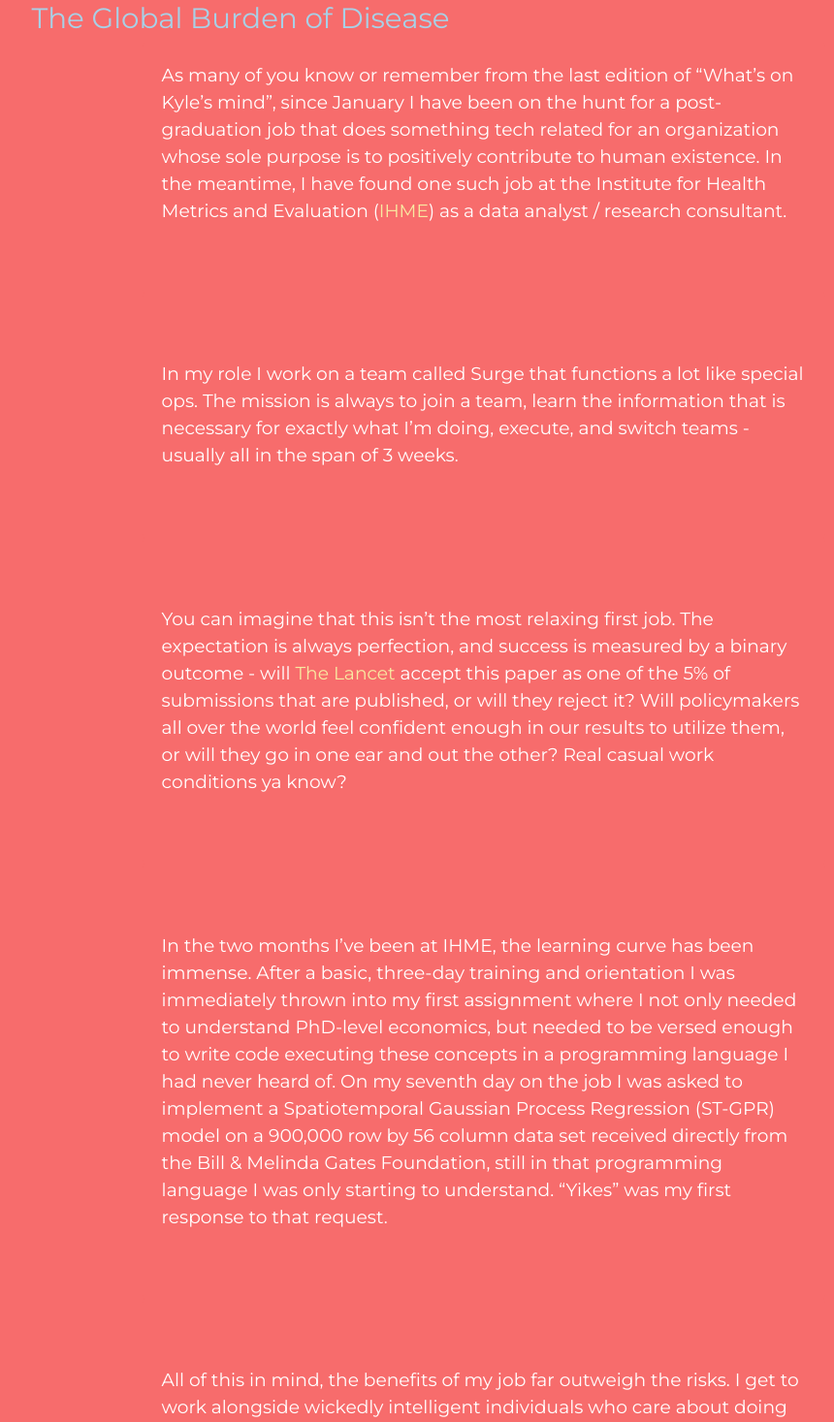
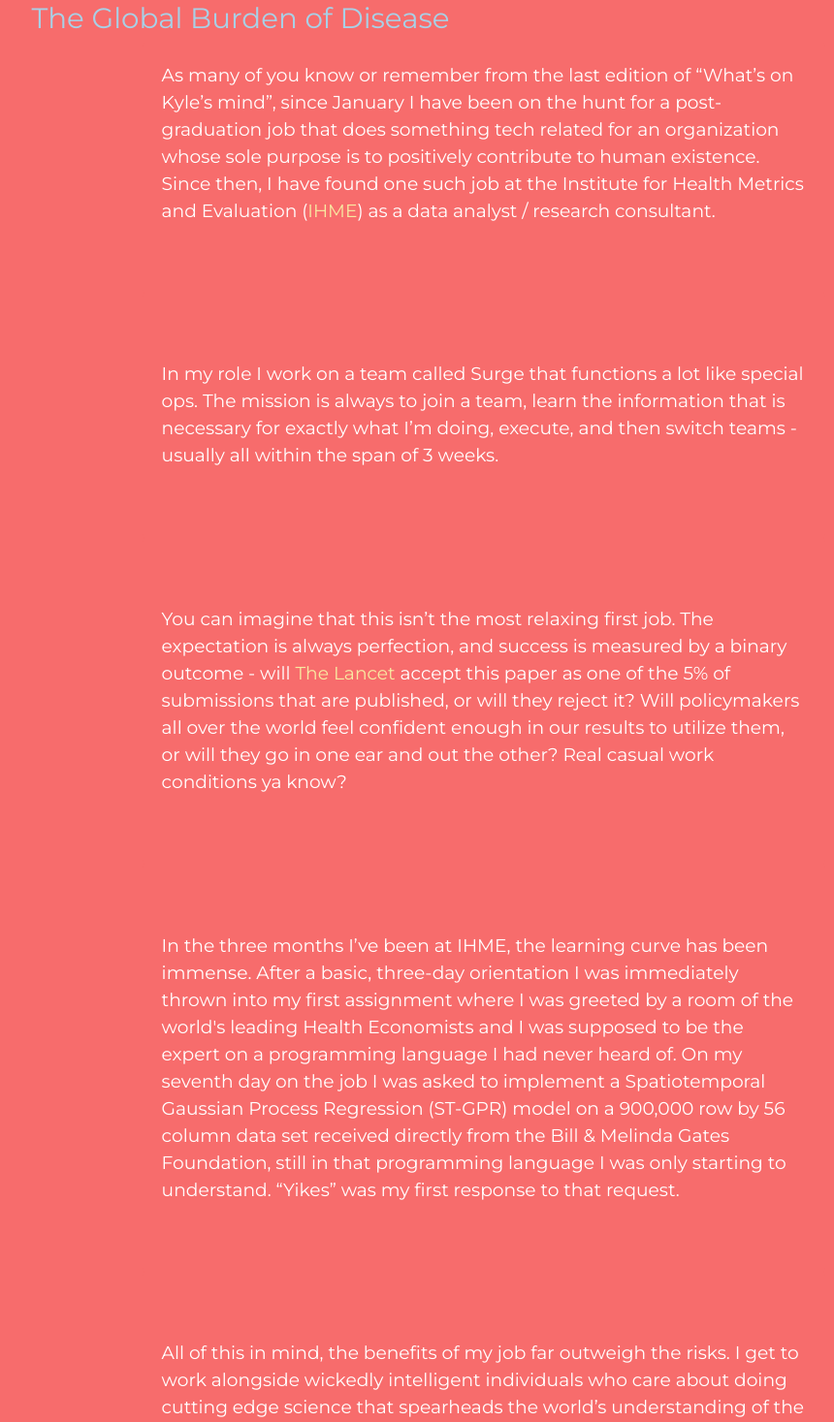
Before and after one commit to Kyle-Simpson/storytime, a React (Create React App) app: page / in a window 1280 px wide. Shown: the part 487-1954 px from the top of the page at 97% size, without its empty margins (141-1001 px from the left). Built offline with nearby package versions, Linux system fonts and the light colour scheme.

Commit message:
Edit working slightly

```diff
--- a/src/App.js
+++ b/src/App.js
@@ -67,7 +67,7 @@ function App() {
                   <CardText>
                     As many of you know or remember from the last edition of “What’s on Kyle’s mind”, since January I have been on the hunt for a
                     post-graduation job that does something tech related for an organization whose sole purpose is to positively contribute to human
-                    existence. In the meantime, I have found one such job at the Institute for Health Metrics and Evaluation (<a href="http://healthdata.org" target="_blank">IHME</a>) as a data analyst
+                    existence. Since then, I have found one such job at the Institute for Health Metrics and Evaluation (<a href="http://healthdata.org" target="_blank">IHME</a>) as a data analyst
                       / research consultant.
                 </CardText>
                 </CardBody>
@@ -78,7 +78,7 @@ function App() {
                 <CardBody>
                   <CardText>
                     In my role I work on a team called Surge that functions a lot like special ops. The mission is always to join a team,
-                    learn the information that is necessary for exactly what I’m doing, execute, and switch teams - usually all in the span
+                    learn the information that is necessary for exactly what I’m doing, execute, and then switch teams - usually all within the span
                     of 3 weeks.
                   </CardText>
                 </CardBody>
@@ -90,8 +90,8 @@ function App() {
                   <CardText>
                     You can imagine that this isn’t the most relaxing first job. The expectation is always perfection, and success is measured by a
                     binary outcome - will <a href="http://thelancet.com" target="_blank">The Lancet</a> accept this paper as one of the 5% of submissions that are published, or will they reject it? Will
-                      policymakers all over the world feel confident enough in our results to utilize them, or will they go in one ear and out the other?
-                      Real casual work conditions ya know?
+                    policymakers all over the world feel confident enough in our results to utilize them, or will they go in one ear and out the other?
+                    Real casual work conditions ya know?
                   </CardText>
                 </CardBody>
               </Card>
@@ -100,9 +100,9 @@ function App() {
               <Card style={{ "padding-top": "5%", "padding-bottom": "5%" }}>
                 <CardBody>
                   <CardText>
-                    In the two months I’ve been at IHME, the learning curve has been immense.  After a basic, three-day training and orientation
-                    I was immediately thrown into my first assignment where I not only needed to understand PhD-level economics, but needed to be
-                    versed enough to write code executing these concepts in a programming language I had never heard of.  On my seventh day on the
+                    In the three months I’ve been at IHME, the learning curve has been immense.  After a basic, three-day orientation
+                    I was immediately thrown into my first assignment where I was greeted by a room of the world's leading Health Economists and
+                    I was supposed to be the expert on a programming language I had never heard of.  On my seventh day on the
                     job I was asked to implement a Spatiotemporal Gaussian Process Regression (ST-GPR) model on a 900,000 row by 56 column data set
                     received directly from the Bill & Melinda Gates Foundation, still in that programming language I was only starting to understand.
                     “Yikes” was my first response to that request.
```
